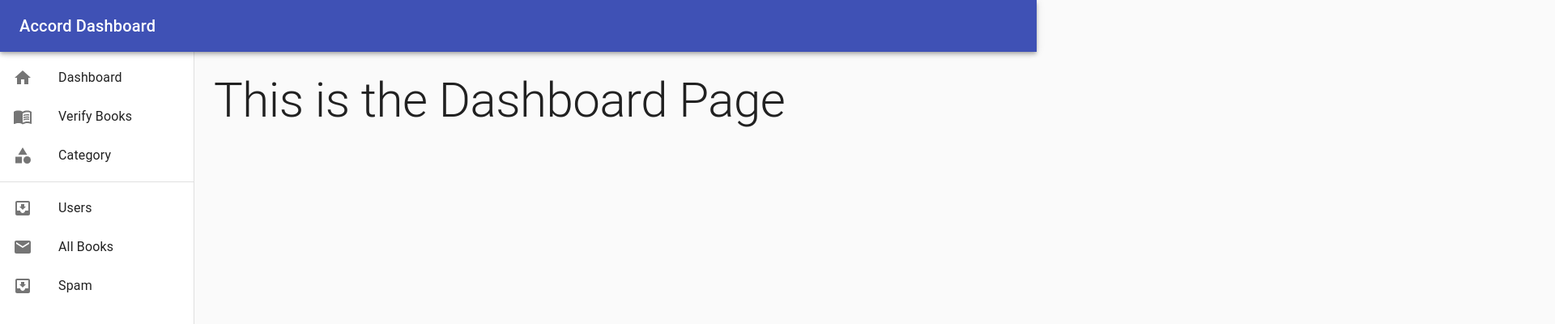
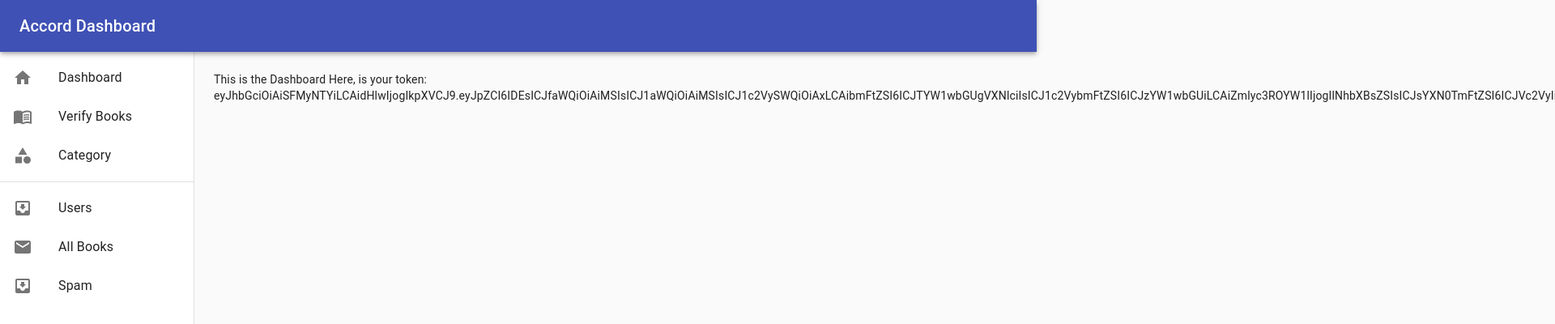
Before and after one commit to RealWorldProject/accord-dashboard, a React (Create React App) app: page /dashboard in a window 1280 px wide. Shown: the top 400 px of the page at 81% size, 1920 px wide, since content can reach past the window. Built offline with nearby package versions, Linux system fonts and the light colour scheme; sample sign-in values are in the browser's storage.

Commit message:
Feature: added redux toolkit

```diff
--- a/package.json
+++ b/package.json
@@ -6,6 +6,7 @@
   "dependencies": {
     "@material-ui/core": "^4.12.1",
     "@material-ui/icons": "^4.11.2",
+    "@reduxjs/toolkit": "^1.6.0",
     "@testing-library/jest-dom": "^5.11.4",
     "@testing-library/react": "^11.1.0",
     "@testing-library/user-event": "^12.1.10",
@@ -13,9 +14,12 @@
     "mui-datatables": "^3.7.7",
     "react": "^17.0.2",
     "react-dom": "^17.0.2",
+    "react-redux": "^7.2.4",
     "react-router-dom": "^5.2.0",
     "react-scripts": "4.0.3",
     "react-toastify": "^7.0.4",
+    "redux": "^4.1.0",
+    "redux-saga": "^1.1.3",
     "sass": "^1.35.2",
     "slugify": "^1.5.3",
     "web-vitals": "^1.0.1"
--- a/src/App.js
+++ b/src/App.js
@@ -8,14 +8,15 @@ import Login from "./pages/Login";
 import { ToastContainer } from "react-toastify";
 import "react-toastify/dist/ReactToastify.css";
 import DashboardSideBar from "./components/DashboardSideBar";
-import { useState } from "react";
+import { useSelector } from "react-redux";
 
 function App() {
-	const [isAuth, setIsAuth] = useState(true);
+	// const [isAuth, setIsAuth] = useState(false);
+	const user = useSelector((state) => state.user);
 	return (
 		<div className="App">
 			<Router>
-				{isAuth ? <DashboardSideBar /> : <PublicRoutes />}
+				{user.token !== "" ? <DashboardSideBar /> : <PublicRoutes />}
 				<ToastContainer position="top-center" />
 			</Router>
 		</div>
@@ -31,18 +32,5 @@ const PublicRoutes = () => {
 		</Switch>
 	);
 };
-function PrivateRoutes() {
-	return (
-		<div className="App">
-			<Switch>
-				<Route exact path="/login" component={Login} />
-				<Route exact path="/dashboard" component={DashboardSideBar} />
-				<Route path="*" exact>
-					<Redirect to="/dashboard" />
-				</Route>
-			</Switch>
-		</div>
-	);
-}
 
 export default App;
--- a/src/index.js
+++ b/src/index.js
@@ -1,11 +1,15 @@
-import React from 'react';
-import ReactDOM from 'react-dom';
-import App from './App';
-import "./index.scss"
+import React from "react";
+import ReactDOM from "react-dom";
+import App from "./App";
+import "./index.scss";
+import { Provider } from "react-redux";
+import store from "./redux/configureStore";
 
 ReactDOM.render(
-  <React.StrictMode>
-    <App />
-  </React.StrictMode>,
-  document.getElementById('root')
+	<React.StrictMode>
+		<Provider store={store}>
+			<App />
+		</Provider>
+	</React.StrictMode>,
+	document.getElementById("root")
 );
--- a/src/pages/Dashboard.js
+++ b/src/pages/Dashboard.js
@@ -1,11 +1,15 @@
 import { Typography } from "@material-ui/core";
 import React from "react";
+import { useSelector } from "react-redux";
 
 function Dashboard() {
 	document.title = "Dashboard";
+	const user = useSelector((state) => state.user);
 	return (
 		<div>
-			<Typography variant="h2">This is the Dashboard Page</Typography>
+			<Typography variant="p" paragraph>
+				This is the Dashboard Here, is your token: {user.token}
+			</Typography>
 		</div>
 	);
 }
--- a/src/pages/Login.js
+++ b/src/pages/Login.js
@@ -3,12 +3,18 @@ import "./Auth.scss";
 import LoginImage from "./login.jpg";
 import { publicFetch } from "../utils/fetch";
 import { toast } from "react-toastify";
+import { useDispatch, useSelector } from "react-redux";
+import { setToken } from "../redux/slices/user.slice";
 
 function Login() {
 	const [email, setEmail] = useState("");
 	const [password, setPassword] = useState("");
 	const [usernameError, setUsernameError] = useState("");
 	const [passwordError, setPasswordError] = useState("");
+
+	// redux
+	const user = useSelector((state) => state.user);
+	const dispatch = useDispatch();
 
 	const validate = () => {
 		if (email === "") {
@@ -35,10 +41,9 @@ function Login() {
 					"/api/v1/user/login",
 					data
 				);
-
-				// go to login
-				// history.replace("/");
-				toast.success(response.data.token);
+				localStorage.setItem("token", response.data.token);
+				dispatch(setToken(response.data.token));
+				toast.success(response.data.message);
 			} catch (error) {
 				console.log(error);
 				toast.error(error.response.data.message);
--- /dev/null
+++ b/src/redux/configureStore.js
@@ -0,0 +1,12 @@
+import { configureStore, combineReducers } from "@reduxjs/toolkit";
+import userSlice from "./slices/user.slice";
+
+const reducer = combineReducers({
+	user: userSlice,
+});
+
+const store = configureStore({
+	reducer,
+});
+
+export default store;
--- /dev/null
+++ b/src/redux/slices/user.slice.js
@@ -0,0 +1,18 @@
+import { createSlice } from "@reduxjs/toolkit";
+
+const userSlice = createSlice({
+	name: "user",
+	initialState: { token: localStorage.getItem("token") || "", user: {} },
+	reducers: {
+		setToken: (state, action) => {
+			return { ...state, token: action.payload };
+		},
+		removeToken: (state, action) => {
+			return { ...state, token: "" };
+		},
+	},
+});
+
+export const { setToken, removeToken } = userSlice.actions;
+
+export default userSlice.reducer;
```
Also changed, not shown: 1 other file (tests, documents, lock files or other folders).
